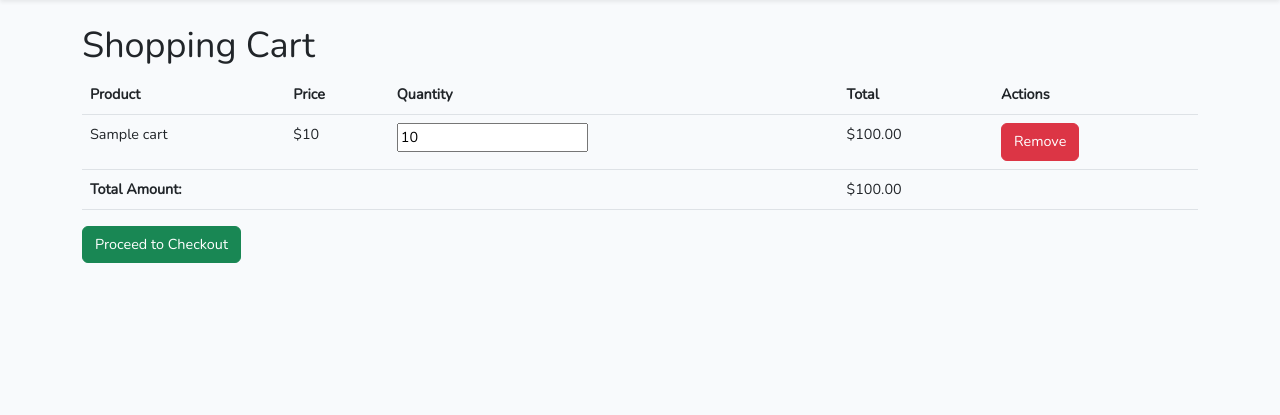
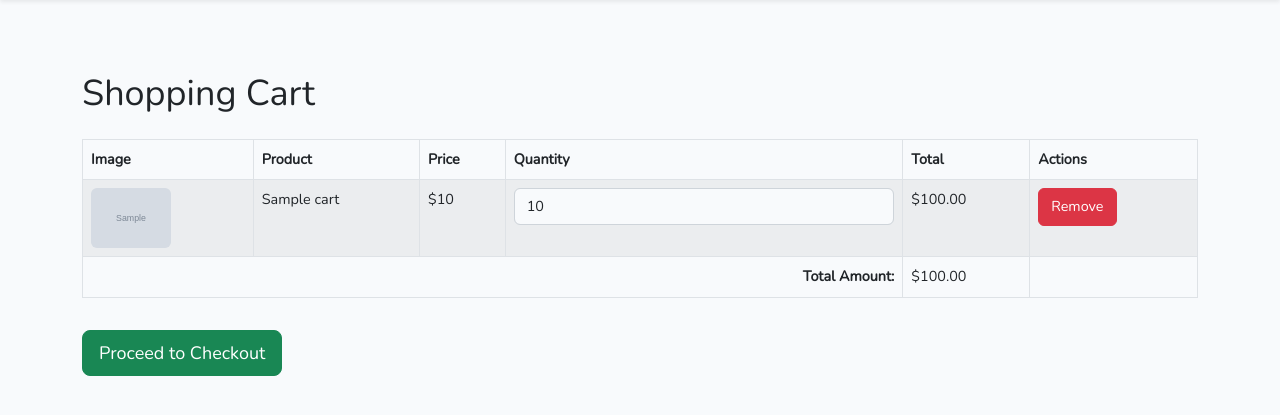
Before and after one commit to jyotss09/my_site, a Laravel app: template resources/views/cart/view.blade.php in a window 1280 px wide. Shown: the part 66-481 px from the top of the page. Run offline with Laravel 12, Linux system fonts and the light colour scheme; the template is opened without the code that fills it: most values are stand-ins (such as "Sample title", 1, 10 or a date in 2020); grey boxes marked "Sample" are stand-in pictures; style sheets or scripts are compiled from the project's sources.

Commit message:
updated code

```diff
--- a/resources/views/cart/view.blade.php
+++ b/resources/views/cart/view.blade.php
@@ -3,8 +3,9 @@
 @section('title', 'Shopping Cart')
 
 @section('content')
-<div class="container">
-    <h1>Shopping Cart</h1>
+<div class="container my-5">
+    <h1 class="mb-4">Shopping Cart</h1>
+
     @if(session('success'))
         <div class="alert alert-success alert-dismissible fade show" role="alert">
             {{ session('success') }}
@@ -13,9 +14,11 @@
     @endif
 
     @if(count($cart) > 0)
-        <table class="table">
-            <thead>
+        <div class="table-responsive">
+            <table class="table table-bordered table-striped">
+                <thead class="thead-dark">
                     <tr>
+                        <th>Image</th>
                         <th>Product</th>
                         <th>Price</th>
                         <th>Quantity</th>
@@ -33,10 +36,19 @@
                             $totalAmount += $itemTotal;
                         @endphp
                         <tr data-id="{{ $id }}">
+                            <td>
+                                <!-- Display product image -->
+                                @if(!empty($item['image_url']))
+                                    <img src="{{ $item['image_url'] }}" alt="{{ $item['name'] }}" class="img-fluid rounded" style="max-width: 80px;">
+                                @else
+                                    <img src="" alt="No image available" class="img-fluid rounded" style="max-width: 80px;">
+                                @endif
+
+                            </td>
                             <td>{{ $item['name'] }}</td>
                             <td>${{ $item['price'] }}</td>
                             <td>
-                            <input type="number" name="quantity" class="quantity" value="{{ $item['quantity'] }}" min="1" data-price="{{ $item['price'] }}" required>
+                                <input type="number" name="quantity" class="form-control quantity" value="{{ $item['quantity'] }}" min="1" data-price="{{ $item['price'] }}" required>
                             </td>
                             <td class="item-total">${{ $itemTotal }}</td>
                             <td>
@@ -51,15 +63,18 @@
                 </tbody>
                 <tfoot>
                     <tr>
-                    <td colspan="3" class="text-right"><strong>Total Amount:</strong></td>
+                        <td colspan="4" class="text-end"><strong>Total Amount:</strong></td>
                         <td id="cart-total">${{ $totalAmount }}</td>
                         <td></td>
                     </tr>
                 </tfoot>
             </table>
-        <a href="{{ route('checkout.form') }}" class="btn btn-success">Proceed to Checkout</a>
+            <a href="{{ route('checkout.form') }}" class="btn btn-success btn-lg mt-3">Proceed to Checkout</a>
+        </div>
     @else
-        <p>Your cart is empty.</p>
+        <div class="alert alert-info" role="alert">
+            Your cart is empty.
+        </div>
     @endif
 </div>
 
@@ -91,7 +106,11 @@
 
         // Initial update
         updateTotal();
-    });
+
+        // Auto-dismiss success message after 5 seconds
+        setTimeout(function() {
+            $('.alert-success').fadeOut('slow');
+        }, 1000);
 
         document.addEventListener('DOMContentLoaded', function () {
             var alertElements = document.querySelectorAll('.alert-dismissible .btn-close');
@@ -103,7 +122,7 @@
                 });
             });
         });
+    });
 </script>
 
-
 @endsection
```
Also changed, not shown: resources/views/home.blade.php (+4 -3 lines). Lines whose indentation alone changed are shown as unchanged.
